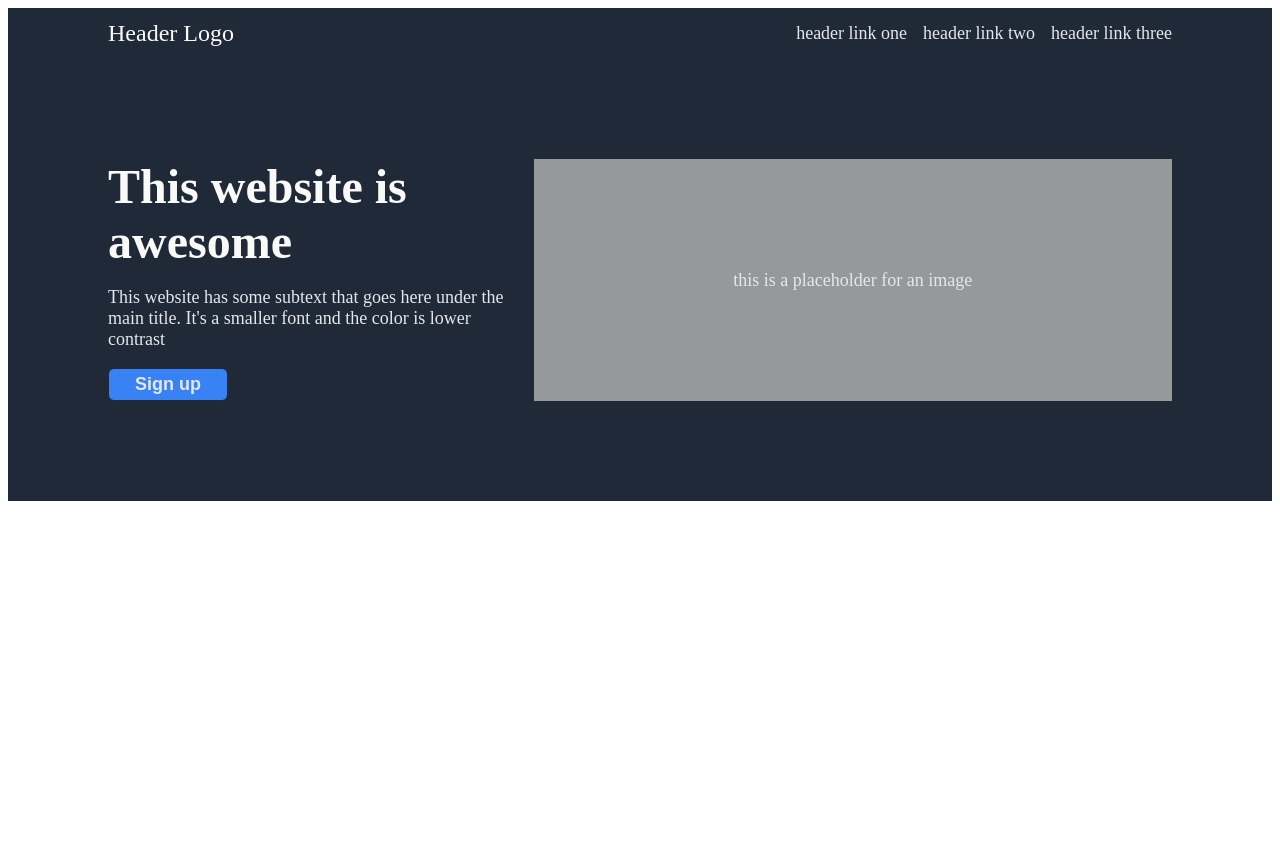
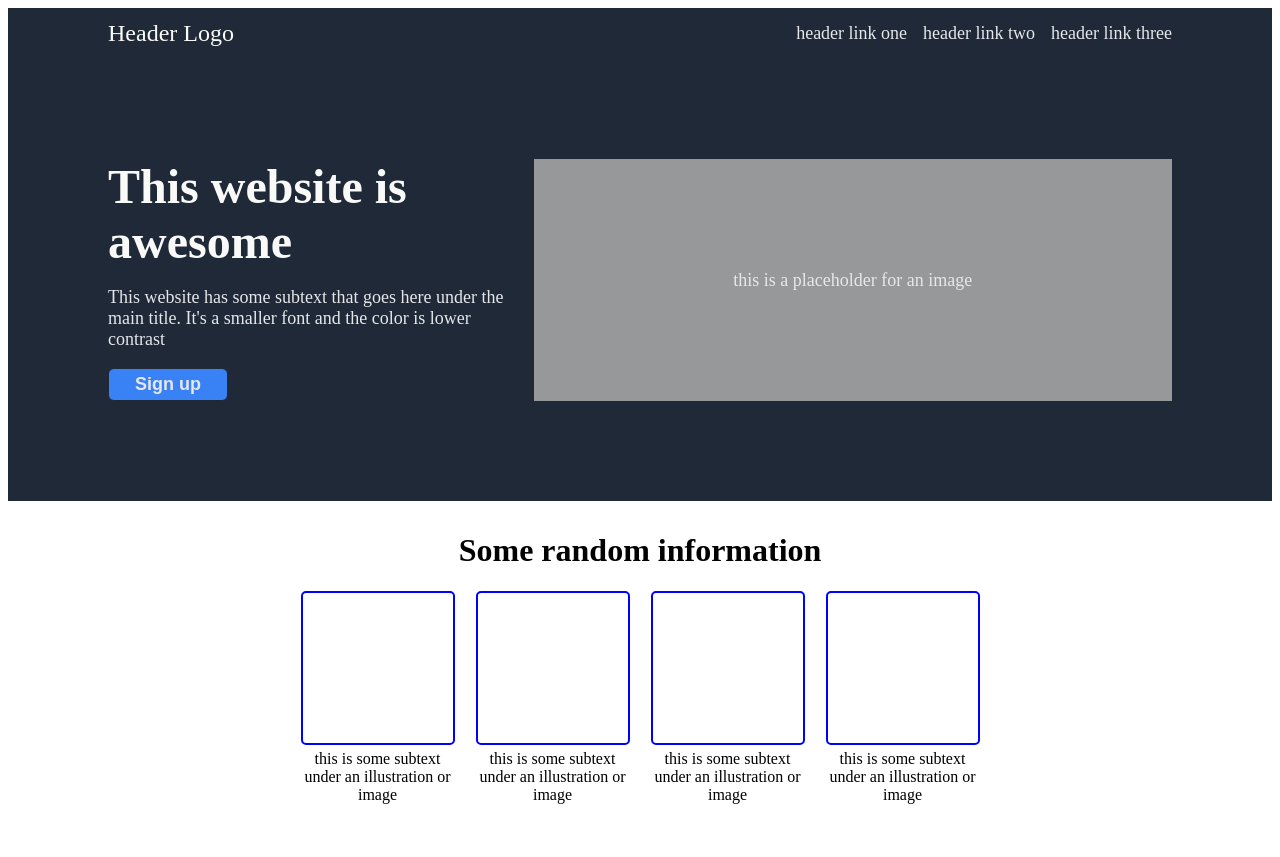
Before and after one commit to JoelSanchezM/odin-project-Landpage, a plain HTML site: page index.html in a window 1280 px wide. Before the commit the page ends 800 px from the top, so only its background shows below. Drawn offline with Linux system fonts and the light colour scheme.

Commit message:
Add second section to landing page

```diff
--- a/index.html
+++ b/index.html
@@ -28,6 +28,26 @@
             </div>
         </div>
 
-
+        <div class="second-section">
+            <h1>Some random information</h1>
+            <div class="second-section__items">
+                <div class="second-section__item">
+                    <div class="second-section__item-image"></div>
+                    <p class="second-section__item-text">this is some subtext under an illustration or image</p>
+                </div>
+                <div class="second-section__item">
+                    <div class="second-section__item-image"></div>
+                    <p class="second-section__item-text">this is some subtext under an illustration or image</p>
+                </div>
+                <div class="second-section__item">
+                    <div class="second-section__item-image"></div>
+                    <p class="second-section__item-text">this is some subtext under an illustration or image</p>
+                </div>
+                <div class="second-section__item">
+                    <div class="second-section__item-image"></div>
+                    <p class="second-section__item-text">this is some subtext under an illustration or image</p>
+                </div>
+            </div>
+        </div>
     </body>
 </html>
--- a/style.css
+++ b/style.css
@@ -61,3 +61,32 @@ a{
     width: 60%;
     flex-shrink: 0;
 }
+
+.second-section{
+    text-align: center;
+    padding: 10px 100px 50px;
+}
+
+.second-section__items{
+    display: flex;
+    justify-content: center;
+    gap: 25px;
+}
+
+.second-section__item{
+    width: 150px;
+    display: flex;
+    flex-direction: column;
+    align-items: center;
+    gap: 5px;
+}
+.second-section__item-image{
+    border: 2px solid blue;
+    border-radius: 5px;
+    width: 150px;
+    height: 150px;
+}
+
+.second-section__item-text{
+    margin: 0px;
+}
```
